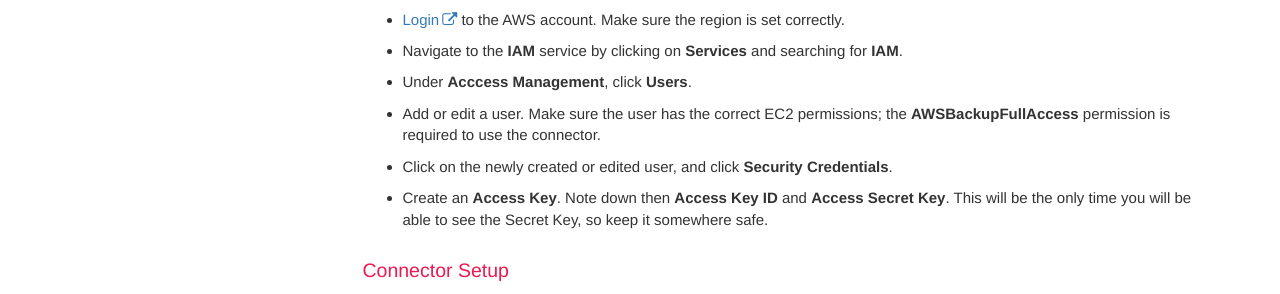
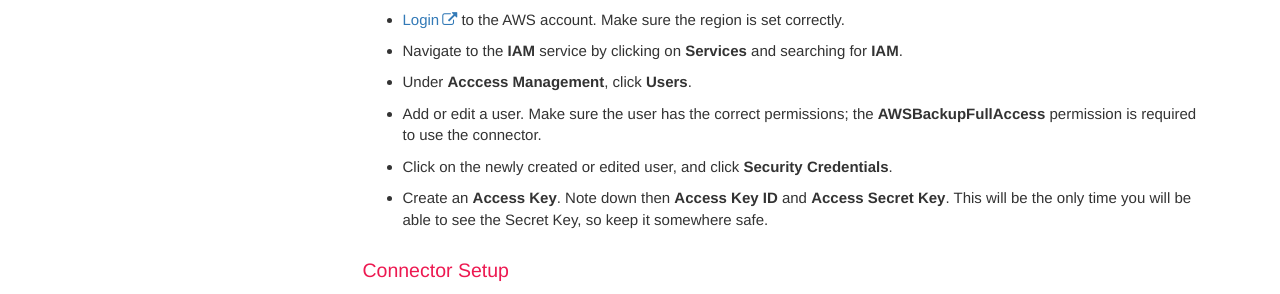
Before and after one commit to sneakysneak/docs, a Jekyll site: the page built from pages/connector-authentication/aws-backup.md, in a window 1280 px wide and 1280 px high. Shown: the part 431-725 px from the top of the window. Built offline with Jekyll 4.4.1, drawn with Linux system fonts in a browser that asks for light colours; comment, search, counter and statistics services are not loaded.

Commit message:
Update aws-backup.md

```diff
--- a/pages/connector-authentication/aws-backup.md
+++ b/pages/connector-authentication/aws-backup.md
@@ -14,7 +14,7 @@ First, login to your existing AWS account or [sign up for one.](https://aws.amaz
 *   [Login](https://console.aws.amazon.com/console/home) to the AWS account. Make sure the region is set correctly.
 *   Navigate to the **IAM** service by clicking on **Services** and searching for **IAM**.
 *   Under **Acccess Management**, click **Users**.
-*   Add or edit a user. Make sure the user has the correct EC2 permissions; the **AWSBackupFullAccess** permission is required to use the connector.
+*   Add or edit a user. Make sure the user has the correct permissions; the **AWSBackupFullAccess** permission is required to use the connector.
 *   Click on the newly created or edited user, and click **Security Credentials**.
 *   Create an **Access Key**. Note down then **Access Key ID** and **Access Secret Key**. This will be the only time you will be able to see the Secret Key, so keep it somewhere safe.
 
```
